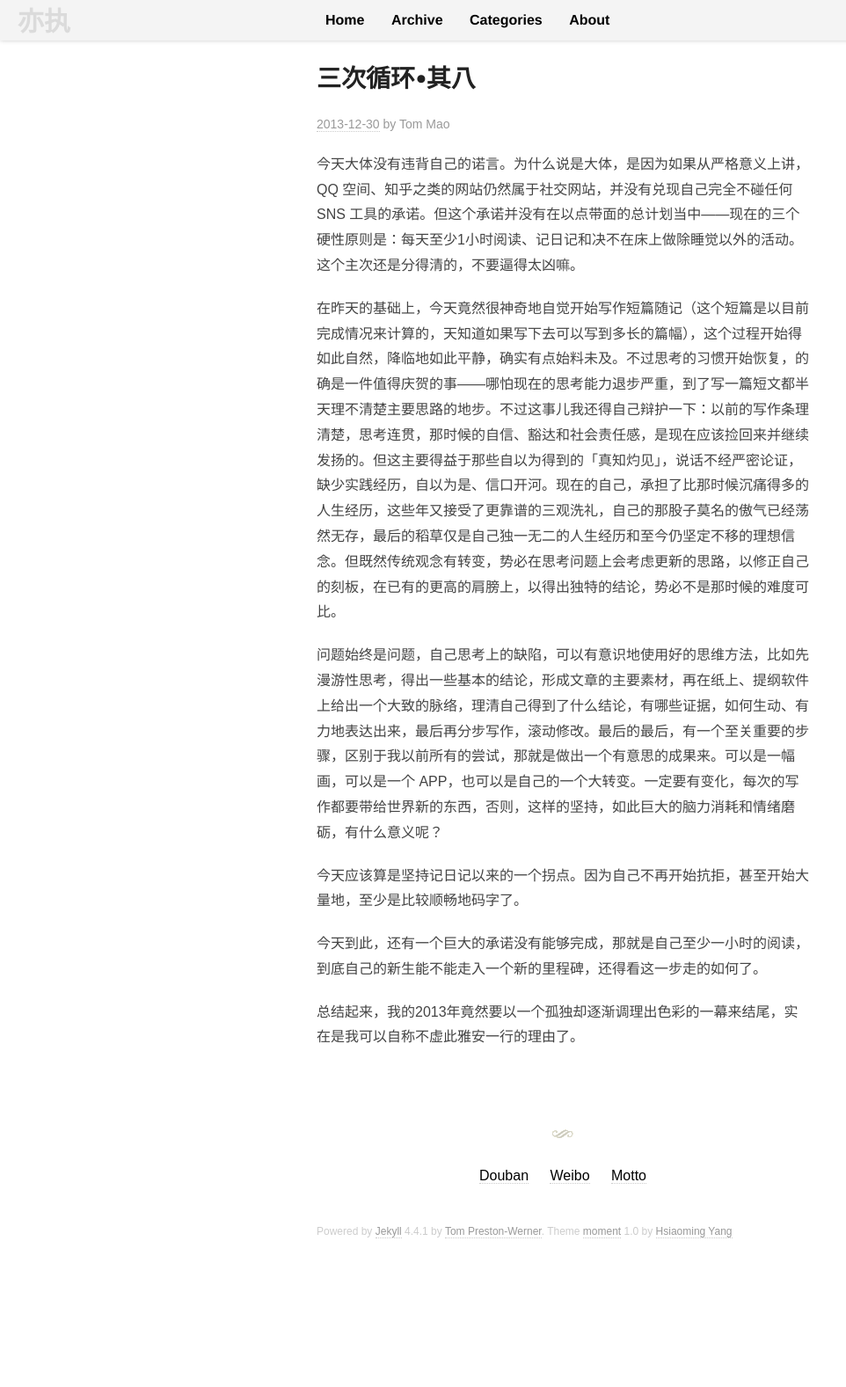
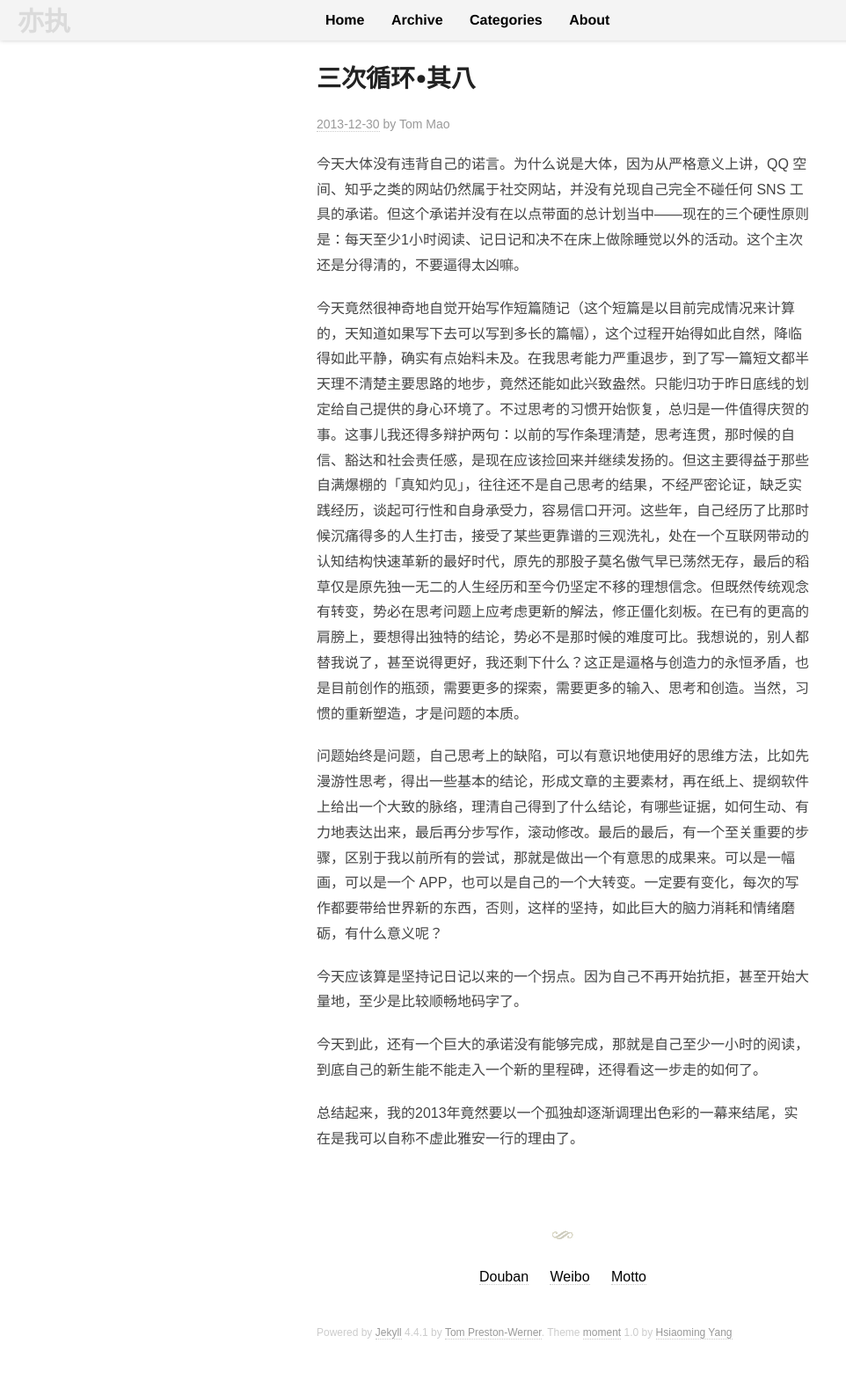
Before and after one commit to fanyange/fanyange.github.io, a Jekyll site: the page built from _posts/2013-12-30-new3-8th.md, in a window 1280 px wide. Shown: the whole page at 88% size, without its empty margins (0-962 px from the left). Built offline with Jekyll 4.4.1, drawn with Linux system fonts in a browser that asks for light colours; some web fonts are replaced; comment, search, counter and statistics services are not loaded; before the commit the page ends 1462 px from its top, so only the background shows below that.

Commit message:
Update 2013-12-30-new3-8th.md

```diff
--- a/_posts/2013-12-30-new3-8th.md
+++ b/_posts/2013-12-30-new3-8th.md
@@ -5,9 +5,9 @@ categories: 日知录
 ---
 
 
-今天大体没有违背自己的诺言。为什么说是大体，是因为如果从严格意义上讲，QQ 空间、知乎之类的网站仍然属于社交网站，并没有兑现自己完全不碰任何 SNS 工具的承诺。但这个承诺并没有在以点带面的总计划当中——现在的三个硬性原则是：每天至少1小时阅读、记日记和决不在床上做除睡觉以外的活动。这个主次还是分得清的，不要逼得太凶嘛。
+今天大体没有违背自己的诺言。为什么说是大体，因为从严格意义上讲，QQ 空间、知乎之类的网站仍然属于社交网站，并没有兑现自己完全不碰任何 SNS 工具的承诺。但这个承诺并没有在以点带面的总计划当中——现在的三个硬性原则是：每天至少1小时阅读、记日记和决不在床上做除睡觉以外的活动。这个主次还是分得清的，不要逼得太凶嘛。
 
-在昨天的基础上，今天竟然很神奇地自觉开始写作短篇随记（这个短篇是以目前完成情况来计算的，天知道如果写下去可以写到多长的篇幅），这个过程开始得如此自然，降临地如此平静，确实有点始料未及。不过思考的习惯开始恢复，的确是一件值得庆贺的事——哪怕现在的思考能力退步严重，到了写一篇短文都半天理不清楚主要思路的地步。不过这事儿我还得自己辩护一下：以前的写作条理清楚，思考连贯，那时候的自信、豁达和社会责任感，是现在应该捡回来并继续发扬的。但这主要得益于那些自以为得到的「真知灼见」，说话不经严密论证，缺少实践经历，自以为是、信口开河。现在的自己，承担了比那时候沉痛得多的人生经历，这些年又接受了更靠谱的三观洗礼，自己的那股子莫名的傲气已经荡然无存，最后的稻草仅是自己独一无二的人生经历和至今仍坚定不移的理想信念。但既然传统观念有转变，势必在思考问题上会考虑更新的思路，以修正自己的刻板，在已有的更高的肩膀上，以得出独特的结论，势必不是那时候的难度可比。
+今天竟然很神奇地自觉开始写作短篇随记（这个短篇是以目前完成情况来计算的，天知道如果写下去可以写到多长的篇幅），这个过程开始得如此自然，降临得如此平静，确实有点始料未及。在我思考能力严重退步，到了写一篇短文都半天理不清楚主要思路的地步，竟然还能如此兴致盎然。只能归功于昨日底线的划定给自己提供的身心环境了。不过思考的习惯开始恢复，总归是一件值得庆贺的事。这事儿我还得多辩护两句：以前的写作条理清楚，思考连贯，那时候的自信、豁达和社会责任感，是现在应该捡回来并继续发扬的。但这主要得益于那些自满爆棚的「真知灼见」，往往还不是自己思考的结果，不经严密论证，缺乏实践经历，谈起可行性和自身承受力，容易信口开河。这些年，自己经历了比那时候沉痛得多的人生打击，接受了某些更靠谱的三观洗礼，处在一个互联网带动的认知结构快速革新的最好时代，原先的那股子莫名傲气早已荡然无存，最后的稻草仅是原先独一无二的人生经历和至今仍坚定不移的理想信念。但既然传统观念有转变，势必在思考问题上应考虑更新的解法，修正僵化刻板。在已有的更高的肩膀上，要想得出独特的结论，势必不是那时候的难度可比。我想说的，别人都替我说了，甚至说得更好，我还剩下什么？这正是逼格与创造力的永恒矛盾，也是目前创作的瓶颈，需要更多的探索，需要更多的输入、思考和创造。当然，习惯的重新塑造，才是问题的本质。
 
 问题始终是问题，自己思考上的缺陷，可以有意识地使用好的思维方法，比如先漫游性思考，得出一些基本的结论，形成文章的主要素材，再在纸上、提纲软件上给出一个大致的脉络，理清自己得到了什么结论，有哪些证据，如何生动、有力地表达出来，最后再分步写作，滚动修改。最后的最后，有一个至关重要的步骤，区别于我以前所有的尝试，那就是做出一个有意思的成果来。可以是一幅画，可以是一个 APP，也可以是自己的一个大转变。一定要有变化，每次的写作都要带给世界新的东西，否则，这样的坚持，如此巨大的脑力消耗和情绪磨砺，有什么意义呢？
 
```
